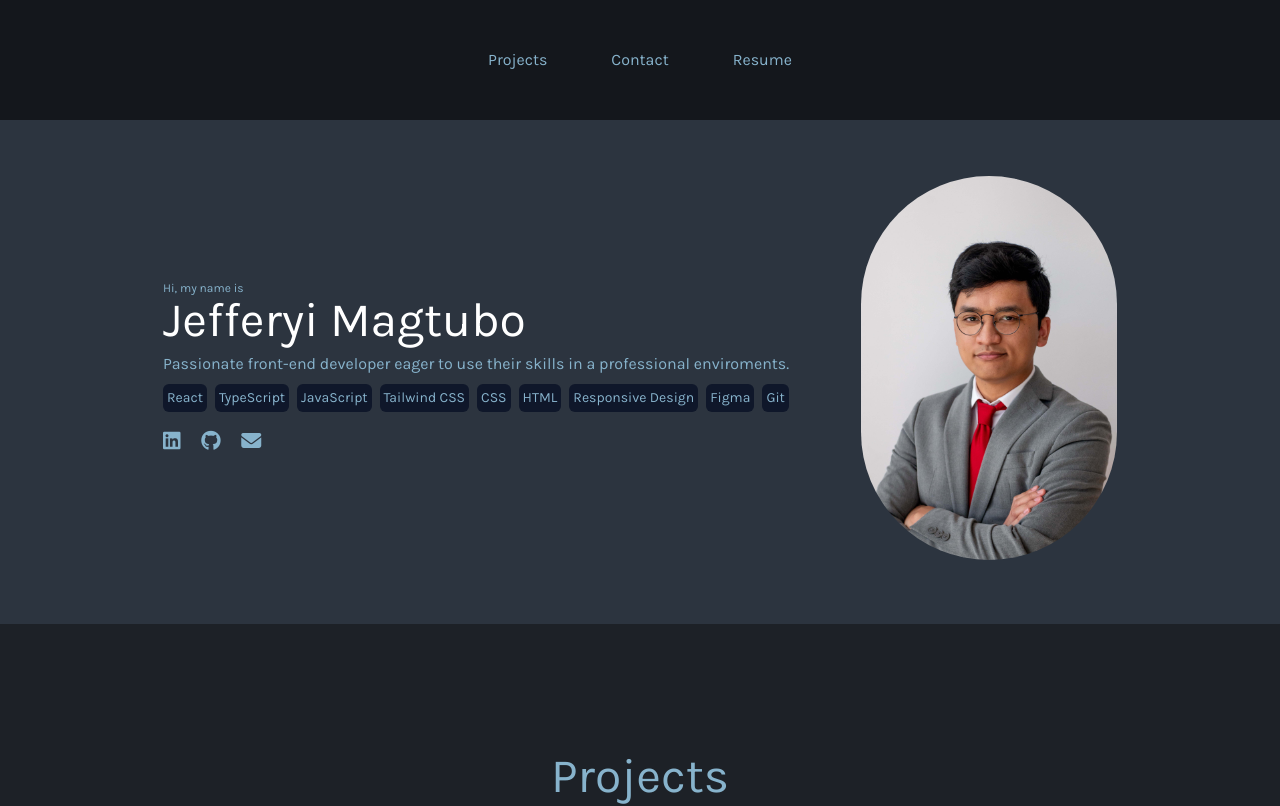
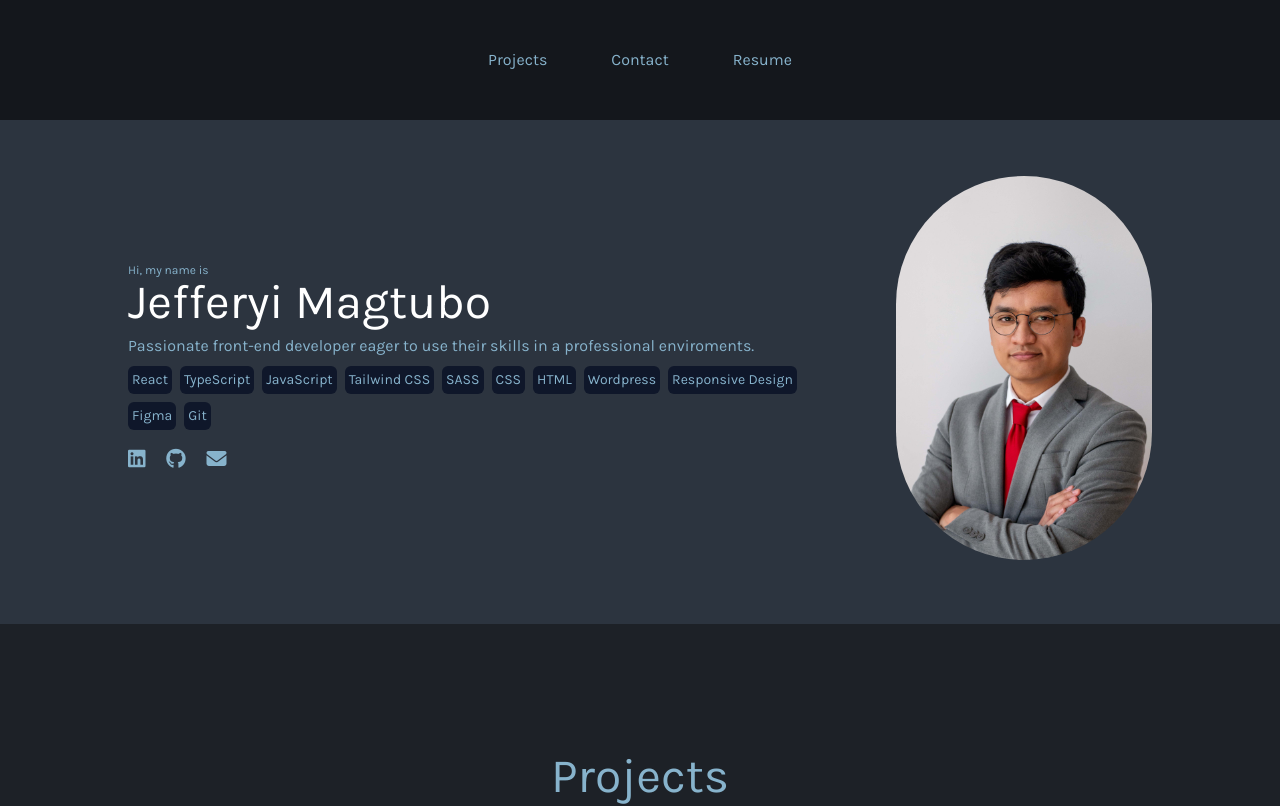
Before and after one commit to Jefferyi-Magtubo/Personal-Site, a plain HTML site: page index.html in a window 1280 px wide. Shown: the top 806 px of the page. Drawn offline with nearby package versions, Linux system fonts and the light colour scheme.

Commit message:
Added new skills

```diff
--- a/index.html
+++ b/index.html
@@ -58,8 +58,10 @@
                     <p class="p-1 rounded-md bg-slate-900 mr-2 mb-2">TypeScript</p>
                     <p class="p-1 rounded-md bg-slate-900 mr-2 mb-2">JavaScript</p>
                     <p class="p-1 rounded-md bg-slate-900 mr-2 mb-2">Tailwind CSS</p>
+                    <p class="p-1 rounded-md bg-slate-900 mr-2 mb-2">SASS</p>
                     <p class="p-1 rounded-md bg-slate-900 mr-2 mb-2">CSS</p>
                     <p class="p-1 rounded-md bg-slate-900 mr-2 mb-2">HTML</p>
+                    <p class="p-1 rounded-md bg-slate-900 mr-2 mb-2">Wordpress</p>
                     <p class="p-1 rounded-md bg-slate-900 mr-2 mb-2">Responsive Design</p>
                     <p class="p-1 rounded-md bg-slate-900 mr-2 mb-2">Figma</p>
                     <p class="p-1 rounded-md bg-slate-900 mr-2 mb-2">Git</p>
```
Also changed, not shown: old work exp.PNG (added).
